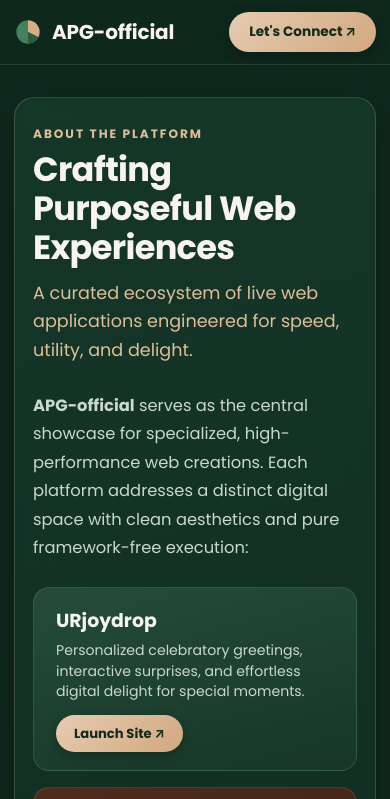
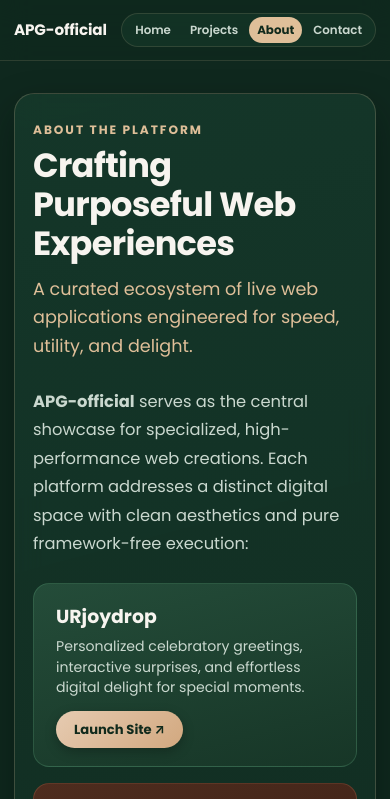
Before and after one commit to pavan-aitagoni/apghome, a plain HTML site: page about/index.html in a window 390 px wide. Shown: the top 799 px of the page. Drawn offline with Linux system fonts and the light colour scheme.

Commit message:
refactor(navbar): remove logo icon and let's connect button, optimize mobile nav spacing

```diff
--- a/about/index.html
+++ b/about/index.html
@@ -19,11 +19,6 @@
   <header class="site-header">
     <div class="container header-inner">
       <a href="../index.html" class="brand-logo" aria-label="APG-official home">
-        <svg class="brand-leaf-icon" viewBox="0 0 24 24" fill="none" xmlns="http://www.w3.org/2000/svg" aria-hidden="true">
-          <path d="M12 2C6.48 2 2 6.48 2 12c0 5.52 4.48 10 10 10 3.86 0 7.21-2.19 8.91-5.41L12 12V2z" fill="#4B8B67" opacity="0.9"/>
-          <path d="M12 2c5.52 0 10 4.48 10 10 0 1.64-.4 3.19-1.09 4.59L12 12V2z" fill="#D4AF83"/>
-          <path d="M12 12l8.91 4.59C19.78 19.38 16.14 22 12 22v-10z" fill="#2E5C42"/>
-        </svg>
         <span class="brand-text">APG-official</span>
       </a>
 
@@ -33,10 +28,6 @@
         <a href="../about/" class="nav-item active">About</a>
         <a href="../contact/" class="nav-item">Contact</a>
       </nav>
-
-      <div class="header-action">
-        <a href="../contact/" class="btn-connect">Let's Connect &#x2197;</a>
-      </div>
     </div>
   </header>
 
--- a/css/style.css
+++ b/css/style.css
@@ -180,12 +180,6 @@ a {
   opacity: 0.9;
 }
 
-.brand-leaf-icon {
-  width: 28px;
-  height: 28px;
-  flex-shrink: 0;
-}
-
 .brand-text {
   font-family: var(--font-display);
   font-size: 1.25rem;
@@ -222,27 +216,6 @@ a {
   color: var(--btn-sand-text);
   background-color: var(--sand-gold);
   font-weight: 700;
-}
-
-.header-action .btn-connect {
-  display: inline-flex;
-  align-items: center;
-  justify-content: center;
-  height: 40px;
-  padding: 0 20px;
-  font-size: 0.85rem;
-  font-weight: 700;
-  color: var(--btn-sand-text);
-  background: var(--btn-sand-gradient);
-  border-radius: var(--radius-pill);
-  box-shadow: 0 4px 14px rgba(0, 0, 0, 0.25);
-  transition: transform var(--transition-fast), box-shadow var(--transition-fast);
-}
-
-.header-action .btn-connect:hover {
-  background: var(--btn-sand-hover);
-  box-shadow: 0 6px 18px rgba(0, 0, 0, 0.35);
-  transform: translateY(-1px);
 }
 
 /* ==========================================================================
@@ -1013,11 +986,28 @@ a {
   }
 
   .header-inner {
-    height: 64px;
+    height: 60px;
+  }
+
+  .brand-logo {
+    flex-shrink: 0;
+  }
+
+  .brand-text {
+    font-size: 0.95rem;
+    white-space: nowrap;
   }
 
   .nav-links {
-    display: none; /* Minimal mobile header */
+    display: flex;
+    gap: 3px;
+    padding: 3px 5px;
+  }
+
+  .nav-item {
+    font-size: 0.74rem;
+    padding: 4px 8px;
+    white-space: nowrap;
   }
 
   .hero-section {
```
Also changed, not shown: contact/index.html (+0 -9 lines), index.html (+0 -9 lines).
